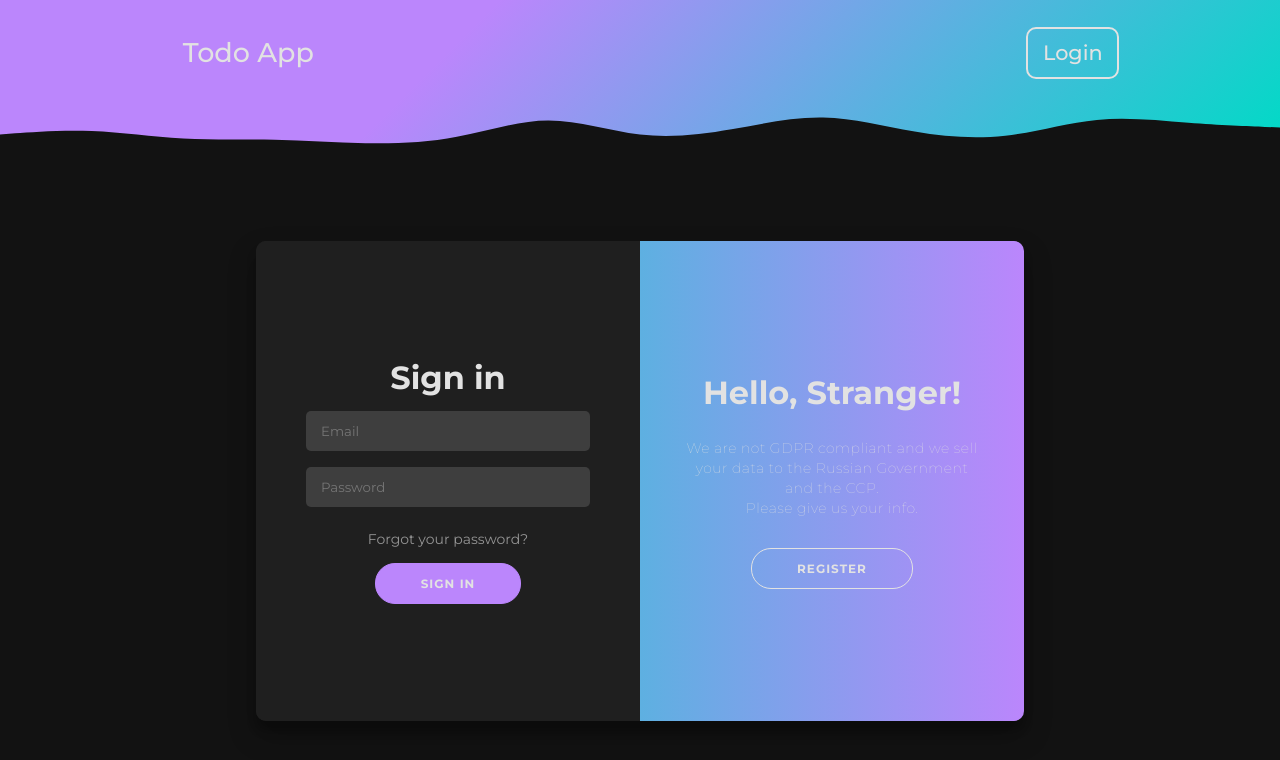
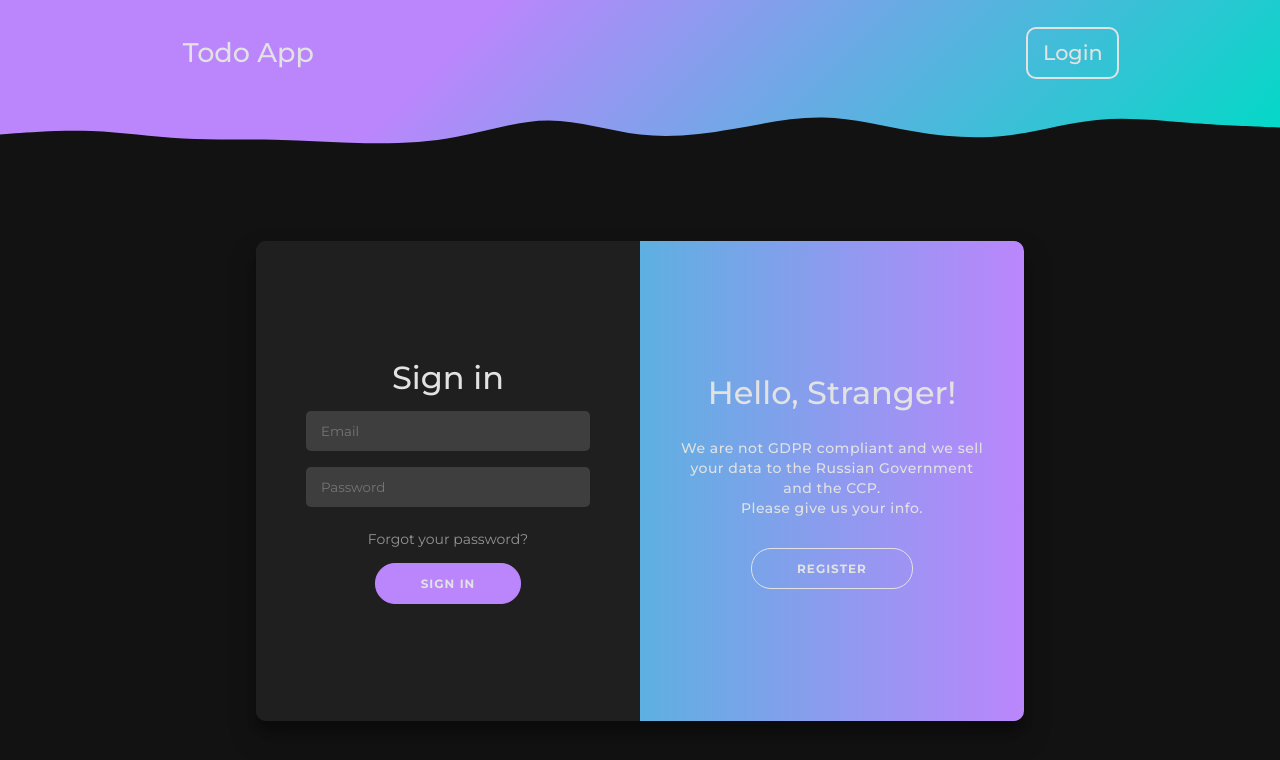
Before and after one commit to n3wsw3/todo-app-with-api-auth, a Nuxt app: page /login in a window 1280 px wide. Shown: the top 760 px of the page. Built offline with nearby package versions, Linux system fonts and the light colour scheme.

Commit message:
Changed font weight

```diff
--- a/components/UI/todo.vue
+++ b/components/UI/todo.vue
@@ -91,7 +91,6 @@ const remove = () => {
       margin: 0;
       line-height: @size;
       font-size: 1em;
-      font-weight: 100;
       letter-spacing: 0.5px;
     }
   }
--- a/pages/login.vue
+++ b/pages/login.vue
@@ -119,7 +119,7 @@ const register = async () => {
 // With modifications to color and things like that
 
 h1 {
-  font-weight: bold;
+  font-weight: 500;
   margin: 0;
   margin-bottom: 0.2em;
 }
@@ -130,7 +130,7 @@ h2 {
 
 p {
   font-size: 14px;
-  font-weight: 100;
+  font-weight: 500;
   line-height: 20px;
   letter-spacing: 0.5px;
   margin: 20px 0 30px;
```
